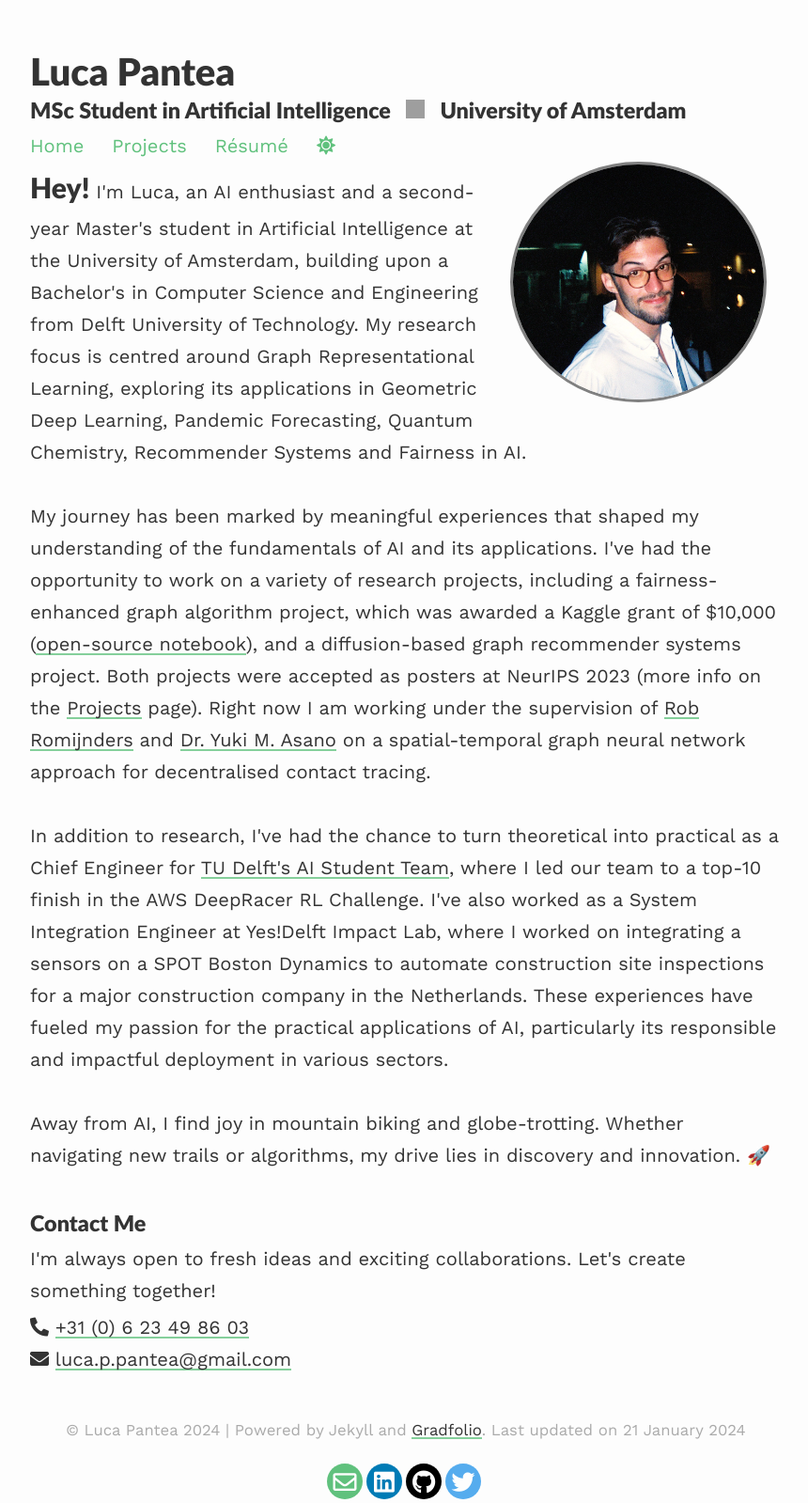
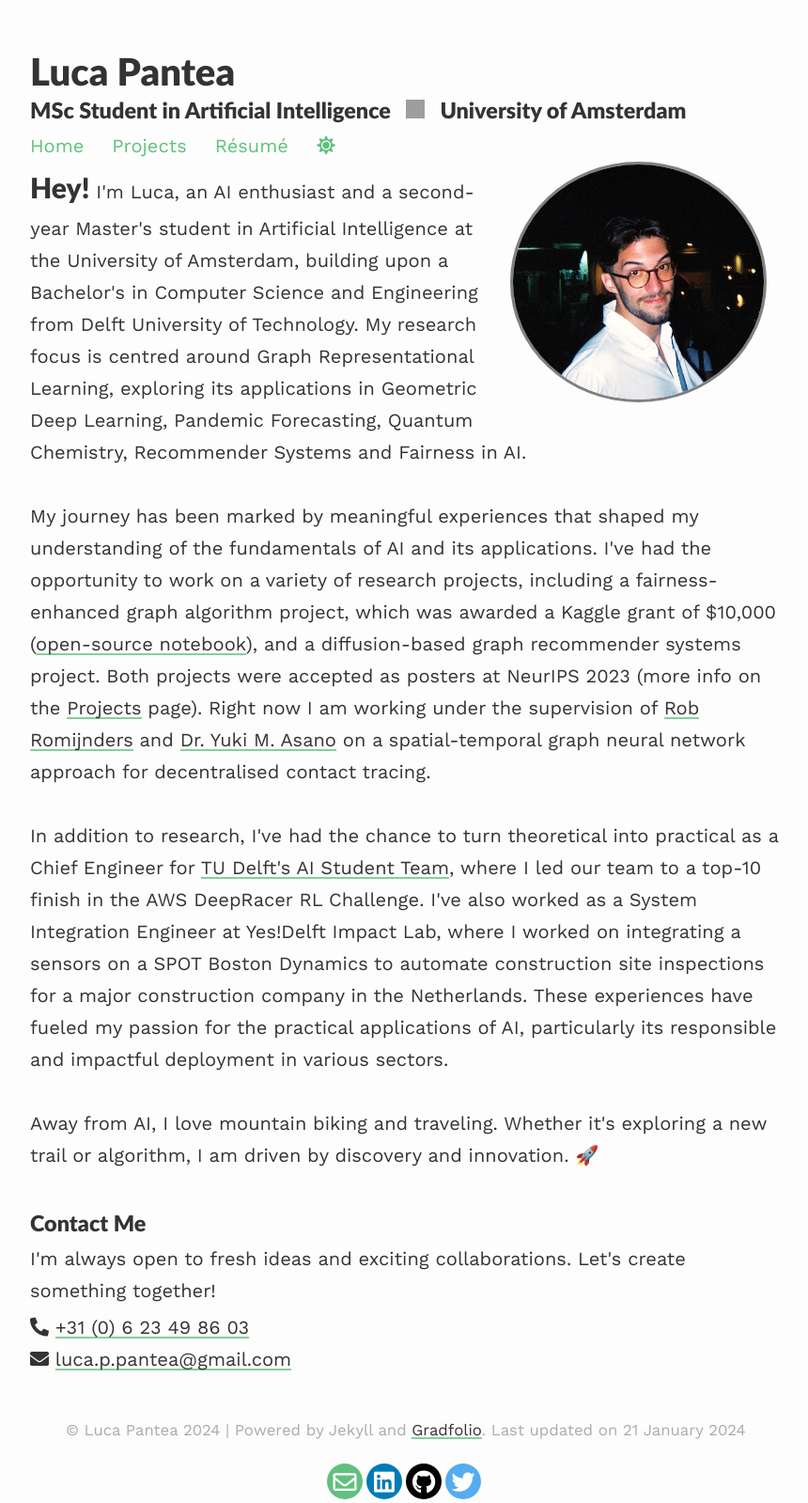
Before and after one commit to lucapantea/lucapantea.github.io, a Jekyll site: the page built from index.md, in a window 1280 px wide. Shown: the whole page at 94% size, without its empty margins (208-1068 px from the left). Built offline with Jekyll 4.4.1, drawn with Linux system fonts in a browser that asks for light colours; nearby versions of some CDN libraries; grey boxes are pictures that could not be loaded.

Commit message:
fix readme

```diff
--- a/index.md
+++ b/index.md
@@ -14,7 +14,7 @@ published: true
 <p style="display: inline;">
 In addition to research, I've had the chance to turn theoretical into practical as a Chief Engineer for <a href="https://www.teamepoch.net/">TU Delft's AI Student Team</a>, where I led our team to a top-10 finish in the AWS DeepRacer RL Challenge. I've also worked as a System Integration Engineer at Yes!Delft Impact Lab, where I worked on integrating a sensors on a SPOT Boston Dynamics to automate construction site inspections for a major construction company in the Netherlands. These experiences have fueled my passion for the practical applications of AI, particularly its responsible and impactful deployment in various sectors.<br><br></p>
 
-<p style="display: inline;">Away from AI, I find joy in mountain biking and globe-trotting. Whether navigating new trails or algorithms, my drive lies in discovery and innovation. 🚀 <br><br></p>
+<p style="display: inline;">Away from AI, I love mountain biking and traveling. Whether it's exploring a new trail or algorithm, I am driven by discovery and innovation. 🚀 <br><br></p>
 
 <h3>Contact Me</h3>
 <p style="margin-top: 0; margin-bottom: 5px;">I'm always open to fresh ideas and exciting collaborations. Let's create something together!</p>
```
